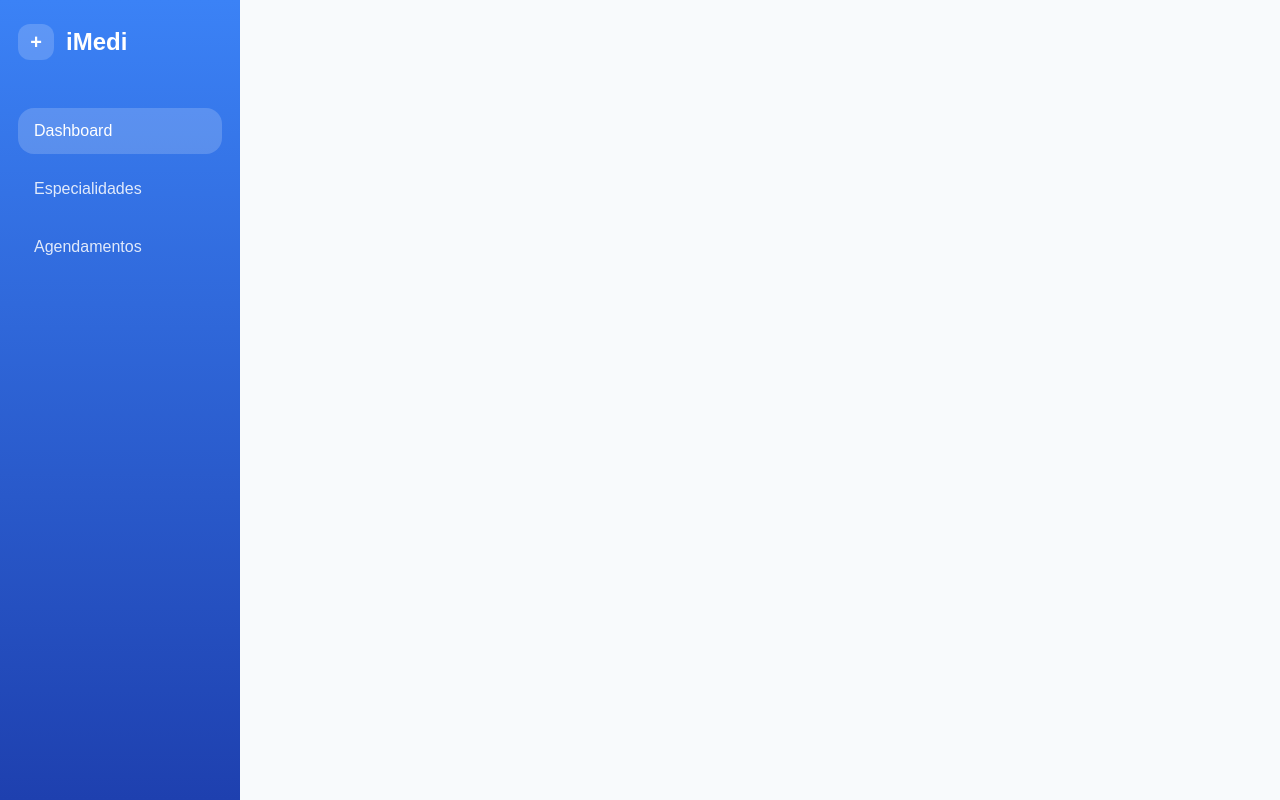
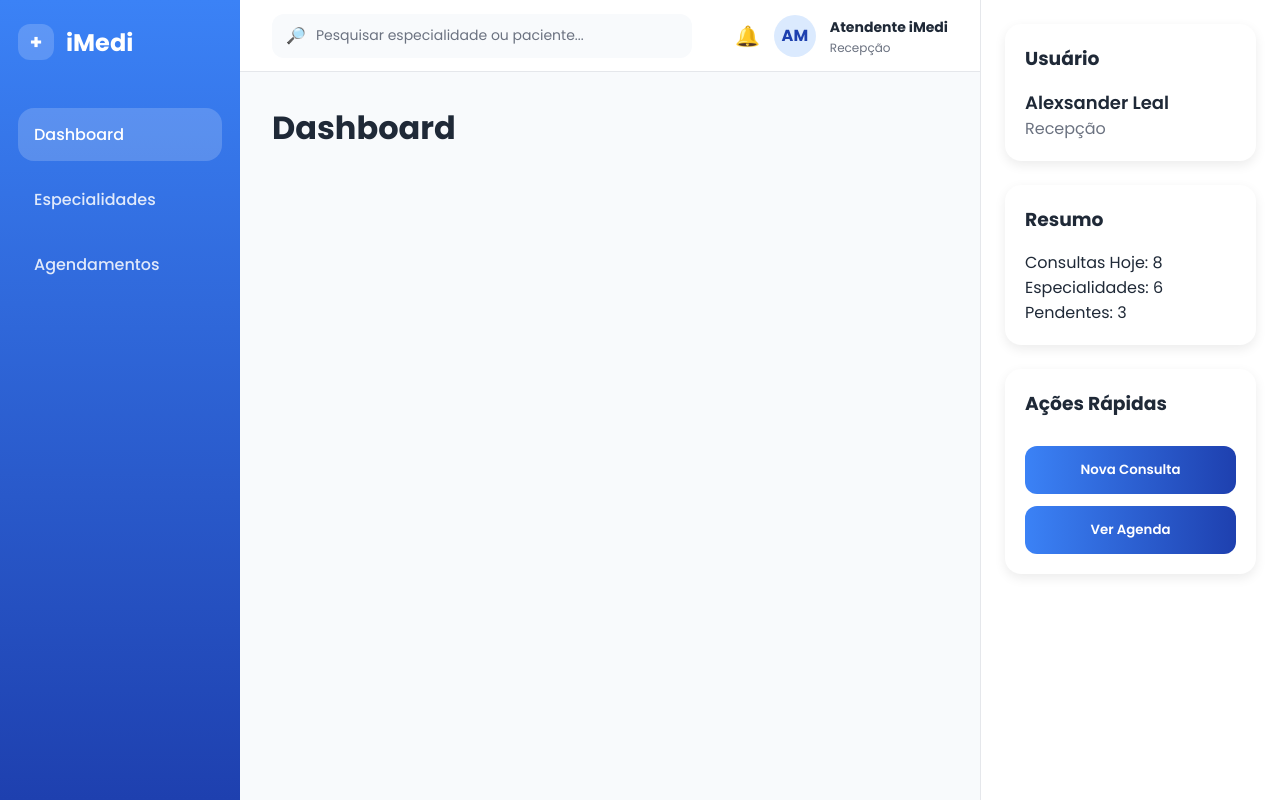
Before and after one commit to Leal86/imedi-react, a React (Vite) app: page / in a window 1280 px wide. Built offline with nearby package versions, Linux system fonts and the light colour scheme.

Commit message:
Adiciona biblioteca React Icons

```diff
--- a/index.html
+++ b/index.html
@@ -1,13 +1,21 @@
 <!doctype html>
 <html lang="en">
+
 <head>
   <meta charset="UTF-8" />
   <link rel="icon" type="image/svg+xml" href="/favicon.svg" />
   <meta name="viewport" content="width=device-width, initial-scale=1.0" />
+  <link rel="preconnect" href="https://fonts.googleapis.com">
+  <link rel="preconnect" href="https://fonts.gstatic.com" crossorigin>
+
+  <link href="https://fonts.googleapis.com/css2?family=Poppins:wght@300;400;500;600;700&display=swap"
+    rel="stylesheet" />
   <title>imedi</title>
 </head>
+
 <body>
   <div id="root"></div>
   <script type="module" src="/src/main.jsx"></script>
 </body>
+
 </html>
--- a/package.json
+++ b/package.json
@@ -11,7 +11,8 @@
   },
   "dependencies": {
     "react": "^19.2.6",
-    "react-dom": "^19.2.6"
+    "react-dom": "^19.2.6",
+    "react-icons": "^5.6.0"
   },
   "devDependencies": {
     "@eslint/js": "^10.0.1",
--- a/src/App.jsx
+++ b/src/App.jsx
@@ -1,8 +1,10 @@
-import Sidebar from './components/Sidebar/Sidebar'
+import MainLayout from './components/MainLayout/MainLayout'
 
 function App() {
   return (
-    <Sidebar />
+    <MainLayout>
+      <h1>Dashboard</h1>
+    </MainLayout>
   )
 }
 
--- a/src/components/MainLayout/MainLayout.css
+++ b/src/components/MainLayout/MainLayout.css
@@ -0,0 +1,23 @@
+.layout {
+  display: flex;
+  min-height: 100vh;
+  background-color: var(--color-background);
+}
+
+.layout__main {
+  flex: 1;
+  display: flex;
+  flex-direction: column;
+}
+
+.layout__content {
+  flex: 1;
+  padding: 32px;
+}
+
+.layout__right-panel {
+  width: 300px;
+  padding: 24px;
+  background-color: var(--color-white);
+  border-left: 1px solid #e5e7eb;
+}
--- a/src/components/MainLayout/MainLayout.jsx
+++ b/src/components/MainLayout/MainLayout.jsx
@@ -0,0 +1,32 @@
+import './MainLayout.css'
+import Sidebar from '../Sidebar/Sidebar'
+import Topbar from '../Topbar/Topbar'
+import RightPanel from '../RightPanel/RightPanel'
+
+function MainLayout({ children }) {
+  return (
+    <div className="layout">
+      <Sidebar />
+
+      <div className="layout__main">
+        <Topbar />
+
+        <main className="layout__content">
+          {children}
+        </main>
+      </div>
+
+      <aside className="layout__right-panel">
+        <RightPanel
+          nome="Alexsander Leal"
+          cargo="Recepção"
+          consultasHoje={8}
+          especialidades={6}
+          pendentes={3}
+        />
+      </aside>
+    </div>
+  )
+}
+
+export default MainLayout
--- a/src/components/RightPanel/RightPanel.css
+++ b/src/components/RightPanel/RightPanel.css
@@ -0,0 +1,42 @@
+.right-panel {
+  display: flex;
+  flex-direction: column;
+  gap: 24px;
+}
+
+.right-panel__card {
+  padding: 20px;
+  border-radius: var(--radius-lg);
+  background-color: var(--color-white);
+  box-shadow: var(--shadow-card);
+}
+
+.right-panel__card h3 {
+  margin-bottom: 16px;
+}
+
+.right-panel__name {
+  font-weight: 600;
+  font-size: 18px;
+}
+
+.right-panel__role {
+  color: var(--color-text-muted);
+}
+
+.right-panel__button {
+  width: 100%;
+  padding: 14px;
+  margin-top: 12px;
+  border: none;
+  border-radius: var(--radius-md);
+  background: linear-gradient(
+    90deg,
+    var(--color-primary),
+    var(--color-primary-dark)
+  );
+  color: var(--color-white);
+  font-family: var(--font-main);
+  font-weight: 600;
+  cursor: pointer;
+}
--- a/src/components/RightPanel/RightPanel.jsx
+++ b/src/components/RightPanel/RightPanel.jsx
@@ -0,0 +1,49 @@
+import './RightPanel.css'
+
+function RightPanel({
+  nome,
+  cargo,
+  consultasHoje,
+  especialidades,
+  pendentes,
+}) {
+  return (
+    <div className="right-panel">
+      <section className="right-panel__card">
+        <h3>Usuário</h3>
+
+        <p className="right-panel__name">
+          {nome}
+        </p>
+
+        <p className="right-panel__role">
+          {cargo}
+        </p>
+      </section>
+
+      <section className="right-panel__card">
+        <h3>Resumo</h3>
+
+        <p>Consultas Hoje: {consultasHoje}</p>
+
+        <p>Especialidades: {especialidades}</p>
+
+        <p>Pendentes: {pendentes}</p>
+      </section>
+
+      <section className="right-panel__card">
+        <h3>Ações Rápidas</h3>
+
+        <button className="right-panel__button">
+          Nova Consulta
+        </button>
+
+        <button className="right-panel__button">
+          Ver Agenda
+        </button>
+      </section>
+    </div>
+  )
+}
+
+export default RightPanel
--- a/src/components/Topbar/Topbar.css
+++ b/src/components/Topbar/Topbar.css
@@ -0,0 +1,70 @@
+.topbar {
+  height: 72px;
+  display: flex;
+  align-items: center;
+  justify-content: space-between;
+  gap: 24px;
+  padding: 0 32px;
+  background-color: var(--color-white);
+  border-bottom: 1px solid #e5e7eb;
+}
+
+.topbar__search {
+  width: 420px;
+  height: 44px;
+  display: flex;
+  align-items: center;
+  gap: 10px;
+  padding: 0 14px;
+  border-radius: var(--radius-md);
+  background-color: var(--color-background);
+}
+
+.topbar__search-icon {
+  font-size: 16px;
+}
+
+.topbar__input {
+  width: 100%;
+  border: none;
+  outline: none;
+  background-color: transparent;
+  font-family: var(--font-main);
+  font-size: 14px;
+  color: var(--color-text);
+}
+
+.topbar__input::placeholder {
+  color: var(--color-text-muted);
+}
+
+.topbar__user {
+  display: flex;
+  align-items: center;
+  gap: 14px;
+}
+
+.topbar__notification {
+  font-size: 20px;
+}
+
+.topbar__avatar {
+  width: 42px;
+  height: 42px;
+  border-radius: 50%;
+  display: flex;
+  align-items: center;
+  justify-content: center;
+  background-color: #dbeafe;
+  color: var(--color-primary-dark);
+  font-weight: 700;
+}
+
+.topbar__user strong {
+  font-size: 14px;
+}
+
+.topbar__user p {
+  font-size: 12px;
+  color: var(--color-text-muted);
+}
--- a/src/components/Topbar/Topbar.jsx
+++ b/src/components/Topbar/Topbar.jsx
@@ -0,0 +1,31 @@
+import './Topbar.css'
+
+function Topbar() {
+  return (
+    <header className="topbar">
+      <div className="topbar__search">
+        <span className="topbar__search-icon">🔎</span>
+        <input
+          className="topbar__input"
+          type="text"
+          placeholder="Pesquisar especialidade ou paciente..."
+        />
+      </div>
+
+      <div className="topbar__user">
+        <span className="topbar__notification">🔔</span>
+
+        <div className="topbar__avatar">
+          AM
+        </div>
+
+        <div>
+          <strong>Atendente iMedi</strong>
+          <p>Recepção</p>
+        </div>
+      </div>
+    </header>
+  )
+}
+
+export default Topbar
--- a/src/index.css
+++ b/src/index.css
@@ -11,7 +11,7 @@
   --color-warning: #f59e0b;
   --color-error: #ef4444;
 
-  --font-main: Arial, sans-serif;
+  --font-main: 'Poppins', sans-serif;
 
   --radius-sm: 8px;
   --radius-md: 12px;
```
Also changed, not shown: 1 other file (tests, documents, lock files or other folders). Lines whose indentation alone changed are shown as unchanged.
